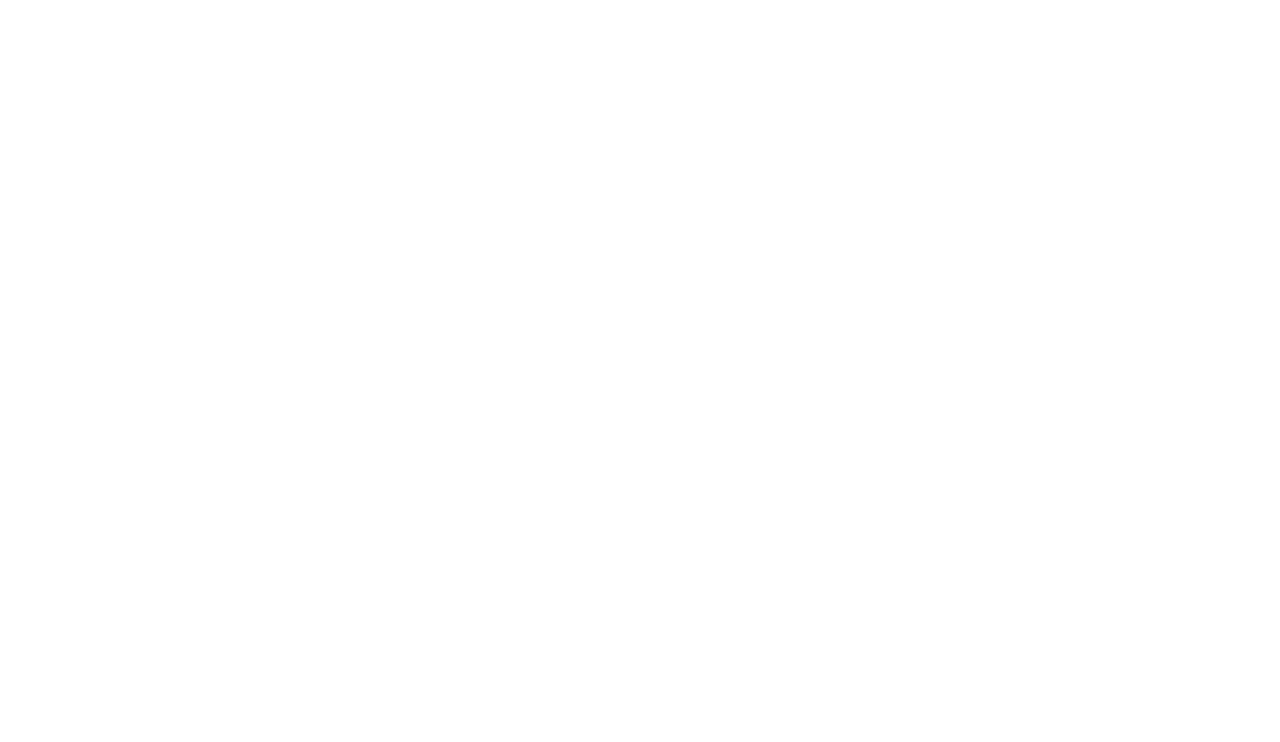
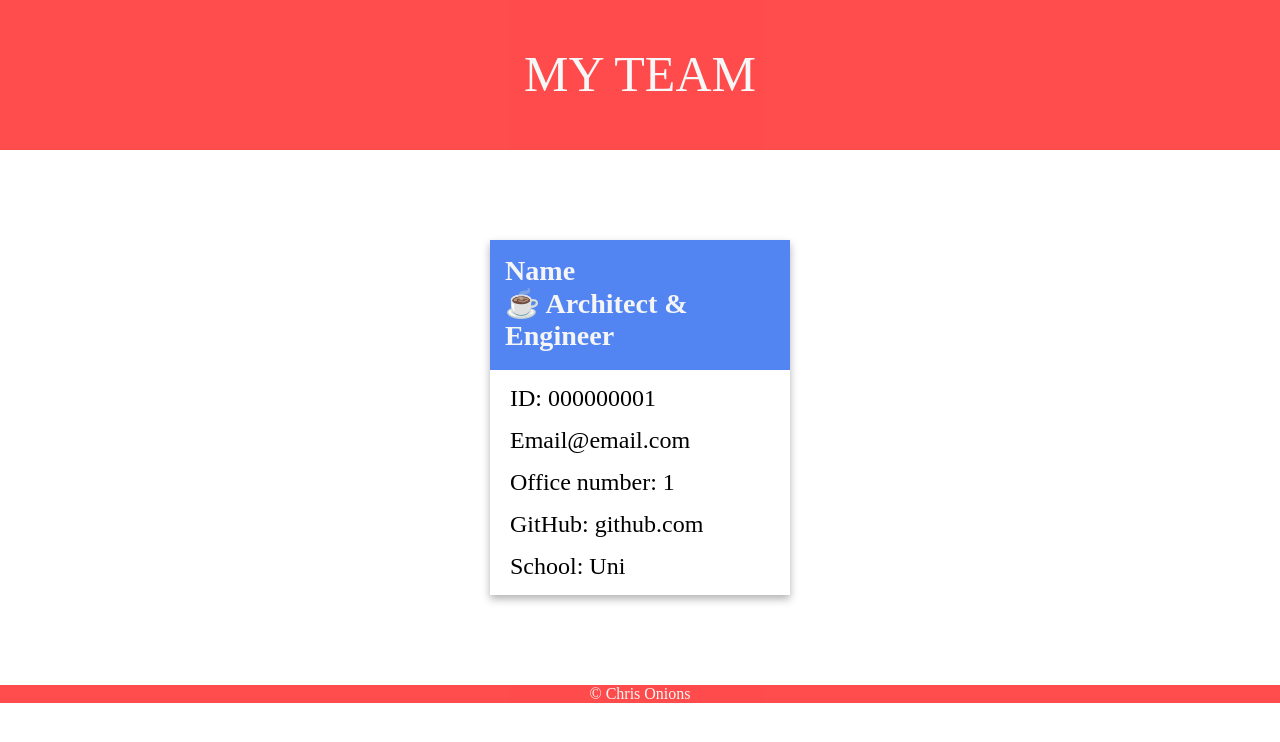
Before and after one commit to ChrisOnions/Team-Profile-Generator, a website: page Src/template.html in a window 1280 px wide. Drawn offline with Linux system fonts and the light colour scheme.

```diff
--- a/Src/Template.css
+++ b/Src/Template.css
@@ -0,0 +1,65 @@
+* {
+  /* border: solid 1px black; */
+  margin: 0;
+}
+
+:root {
+  --red: red;
+  --white_smoke: whitesmoke;
+  --blue_title: rgb(82, 133, 241);
+}
+
+body {
+  margin: 0;
+}
+
+header {
+  background-color: var(--red);
+  height: 150px;
+  opacity: 0.7;
+}
+
+#header_text {
+  padding: 45px;
+  text-align: center;
+  color: var(--white_smoke);
+  font-size: 50px;
+  text-transform: uppercase;
+}
+
+#Card_container_block {
+  display: flex;
+  justify-content: space-around;
+  margin: 30px 50px;
+  flex-flow: row wrap;
+}
+
+.card_block {
+  margin: 60px;
+  box-shadow: 0 4px 8px 0 rgba(0, 0, 0, 0.3);
+  max-width: 300px;
+  font-size: x-large;
+}
+
+.card_name {
+  color: var(--white_smoke);
+  padding: 15px;
+  background-color: var(--blue_title);
+  height: 100px;
+}
+.card_id,
+.card_email,
+.office_number,
+.github_name,
+.school_name {
+  margin: 15px 20px;
+}
+
+footer {
+  text-align: center;
+  color: var(--white_smoke);
+  background-color: var(--red);
+  opacity: 0.7;
+  width: 100%;
+  position: relative;
+}
--- a/Src/template.html
+++ b/Src/template.html
@@ -5,6 +5,30 @@
     <meta http-equiv="X-UA-Compatible" content="IE=edge" />
     <meta name="viewport" content="width=device-width, initial-scale=1.0" />
     <title>Document</title>
+    <link rel="stylesheet" href="./Template.css" />
   </head>
-  <body></body>
+  <body>
+    <header>
+      <p id="header_text">My Team</p>
+    </header>
+
+    <section id="Card_container_block">
+      <div class="card_block">
+        <h3 class="card_name">
+          <b>Name</b>
+          <br />
+          <b> ☕ Architect & Engineer</b>
+        </h3>
+        <p class="card_id">ID: 000000001</p>
+        <a class="card_email">Email@email.com</a>
+        <p class="office_number">Office number: 1</p>
+        <p class="github_name">GitHub: github.com</p>
+        <p class="school_name">School: Uni</p>
+      </div>
+    </section>
+
+    <footer>
+      <p>© Chris Onions</p>
+    </footer>
+  </body>
 </html>
```
Also changed, not shown: Lib/Employee.js (+8 -0 lines), Lib/Engineer.js (+13 -0 lines), Lib/Intern.js (+13 -0 lines), Lib/Manager.js (+13 -0 lines), index.js (+19 -0 lines), Src/Js.js (deleted), XX.html (deleted).
